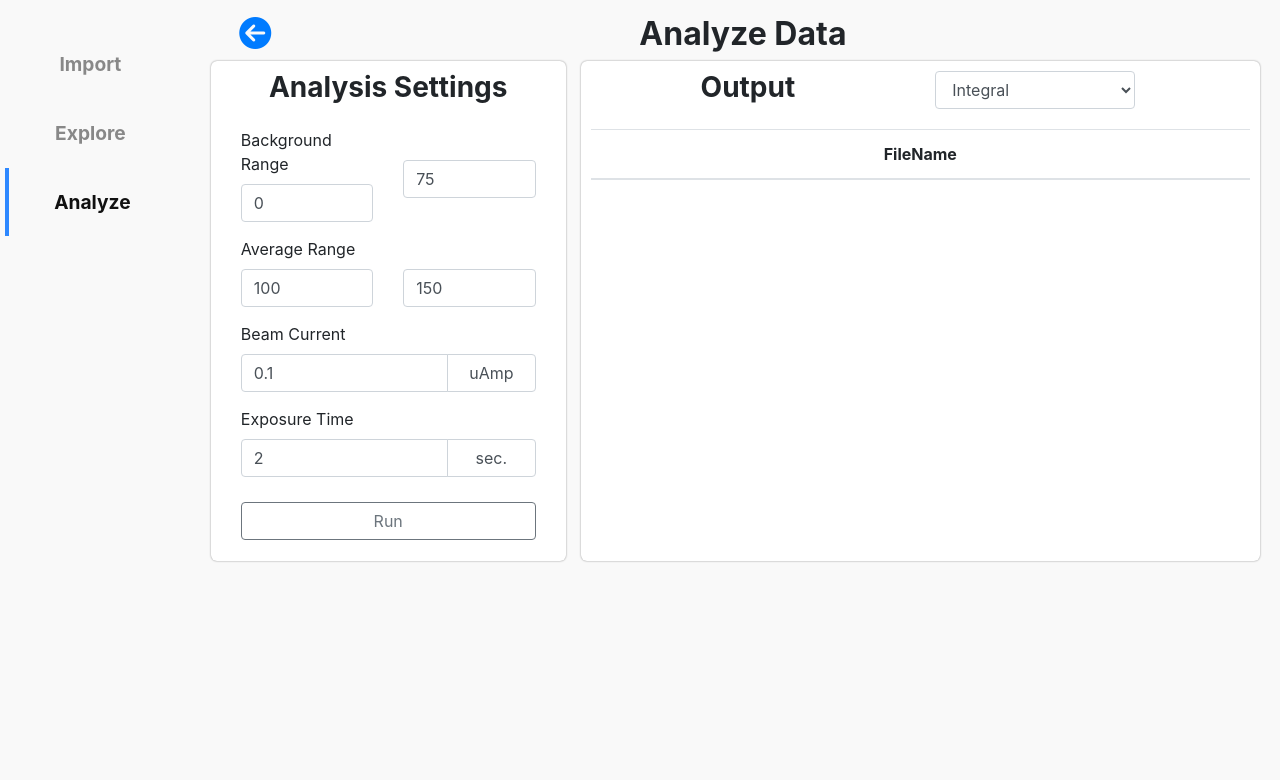
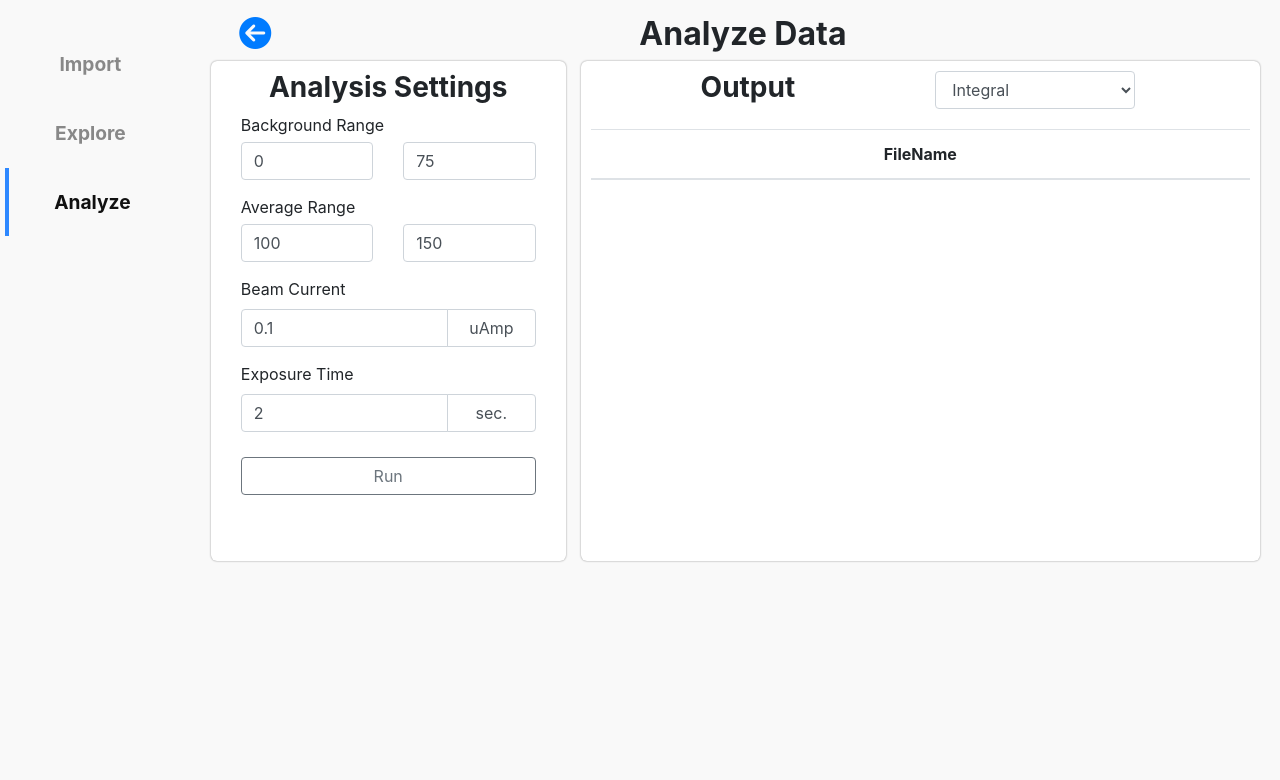
Before and after one commit to SeanGibbons42/MassSpec-RSA, a Flask app: page /analyze in a window 1280 px wide. Shown: the part 94-874 px from the top of the page. Run offline with Flask 2, Linux system fonts and the light colour scheme; data that the repository does not hold is empty; some libraries are stand-ins or nearby versions.

Commit message:
Fix Layout Bugs

```diff
--- a/static/analyze/analyze.css
+++ b/static/analyze/analyze.css
@@ -12,8 +12,22 @@
    margin-top: 10px;
 }
 
+.analysis-label-row{
+  /* padding: 0px 15px; */
+  margin: 0px 20px;
+}
 
+.analysis-label-row label{
+  margin: 0px;
+}
 
 .analysis-row{
   margin: 15px 5px;
 }
+
+.analysis-row-rng{
+  margin-bottom: 15px;
+  margin-left: 5px;
+  margin-right: 5px;
+  margin-top: 5px;
+}
--- a/templates/analyze.html
+++ b/templates/analyze.html
@@ -32,24 +32,27 @@
             <h3> Analysis Settings </h3>
           </div>
           </div>
-          <div class="row analysis-row">
+          <div class="row analysis-label-row">
+            <label for="bgstart">Background Range</label>
+          </div>
+          <div class="row analysis-row-rng">
             <div class="col">
-              <label for="bgstart">Background Range</label>
               <input type="text" id="bgstart" class="form-control" value="">
             </div>
             <div class="col">
-              <label for="bgend">&nbsp</label>
+              <!-- <label for="bgend">&nbsp</label> -->
               <input type="text" id="bgend" class="form-control" value="">
             </div>
           </div>
 
-          <div class="row analysis-row">
+          <div class="row analysis-label-row">
+            <label for="avgstart">Average Range</label>
+          </div>
+          <div class="row analysis-row-rng">
             <div class="col">
-              <label for="avgstart">Average Range</label>
               <input type="text" id="avgstart" class="form-control" value="">
             </div>
             <div class="col">
-              <label for="avgend">&nbsp</label>
               <input type="text" id="avgend" class="form-control" value="">
             </div>
           </div>
```
Also changed, not shown: templates/upload.html (+4 -4 lines).
